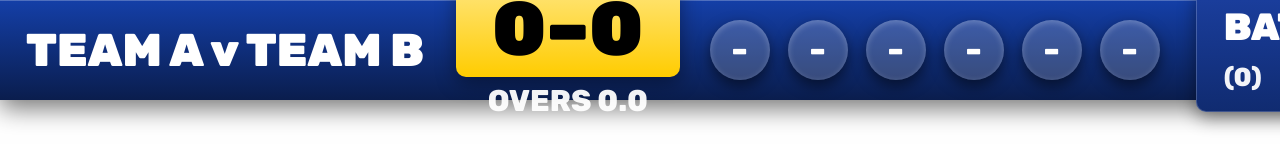
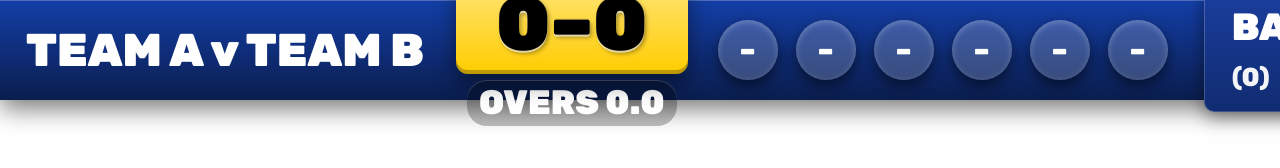
Before and after one commit to bismillah-ui/Apex, a plain HTML site: page index.html in a window 1280 px wide. Shown: the top 168 px of the page. Drawn offline with Linux system fonts and the light colour scheme.

Commit message:
Update index.html

```diff
--- a/index.html
+++ b/index.html
@@ -10,7 +10,7 @@
   --royal1:#0a1d4d;
   --royal2:#0f2e7a;
   --royal3:#143fa8;
-  --yellow:#ffcc00; /* Australia yellow */
+  --yellow:#ffcc00;
   --white:#ffffff;
 }
 
@@ -29,8 +29,7 @@ html,body{
   padding:0 26px;
   box-sizing:border-box;
   color:var(--white);
-  background:
-    linear-gradient(180deg,var(--royal3),var(--royal1));
+  background:linear-gradient(180deg,var(--royal3),var(--royal1));
   box-shadow:
     inset 0 1px 0 rgba(255,255,255,.25),
     0 8px 24px rgba(0,0,0,.55);
@@ -38,7 +37,7 @@ html,body{
 
 /* TEAMS */
 .teams{
-  font-size:46px;   /* BIGGER */
+  font-size:46px;
   font-weight:900;
   margin-right:32px;
   white-space:nowrap;
@@ -48,24 +47,41 @@ html,body{
 .scoreWrap{
   display:flex;
   flex-direction:column;
+  align-items:center;
   margin-right:30px;
 }
 .score{
   background:linear-gradient(180deg,#ffe680,var(--yellow));
   color:#000;
-  font-size:76px;   /* UNCHANGED */
+  font-size:76px;
   font-weight:900;
-  padding:10px 36px;
-  border-radius:10px;
+  padding:12px 40px;
+  border-radius:12px;
   line-height:1;
-  box-shadow:0 6px 20px rgba(0,0,0,.4);
+  position:relative;
+
+  /* 3D EMBOSSED EFFECT */
+  box-shadow:
+    inset 0 3px 0 rgba(255,255,255,.7),
+    inset 0 -4px 0 rgba(0,0,0,.25),
+    0 10px 22px rgba(0,0,0,.45);
+
+  text-shadow:
+    0 2px 0 rgba(255,255,255,.6),
+    0 -1px 0 rgba(0,0,0,.2),
+    2px 3px 4px rgba(0,0,0,.35);
 }
+
+/* OVERS – FIXED VISIBILITY */
 .overs{
   margin-top:6px;
-  font-size:30px;   /* BIGGER */
-  font-weight:800;
-  text-align:center;
-  opacity:.95;
+  padding:4px 12px;
+  font-size:34px;
+  font-weight:900;
+  line-height:1.1;
+  background:rgba(0,0,0,.25);
+  border-radius:20px;
+  box-shadow:inset 0 1px 0 rgba(255,255,255,.25);
 }
 
 /* BALL TIMELINE */
@@ -76,14 +92,14 @@ html,body{
   margin-right:36px;
 }
 .ball{
-  width:60px;   /* BIGGER */
+  width:60px;
   height:60px;
   border-radius:50%;
   background:rgba(255,255,255,.18);
   display:flex;
   align-items:center;
   justify-content:center;
-  font-size:28px;  /* BIGGER */
+  font-size:28px;
   font-weight:900;
   box-shadow:
     inset 0 2px 6px rgba(255,255,255,.25),
@@ -116,14 +132,14 @@ html,body{
   background:linear-gradient(180deg,#1b3fa0,#102b70);
   padding:16px 28px;
   border-radius:10px;
-  font-size:38px;   /* BIGGER */
+  font-size:38px;
   font-weight:900;
   box-shadow:
     inset 0 0 0 1px rgba(255,255,255,.2),
     0 6px 18px rgba(0,0,0,.45);
 }
 .bat span{
-  font-size:26px;   /* BIGGER */
+  font-size:26px;
   font-weight:800;
   opacity:.95;
   margin-left:10px;
@@ -161,10 +177,9 @@ html,body{
 </div>
 
 <script>
-/* FEED URL */
 const FEED =
 "https://script.google.com/macros/s/AKfycbw_RRTNhUeFIzDgsu5pVCUT0wNko-C9ejjKWTM25tQYcUO-Qa9M1yFORmA_yTvd2K91Nw/exec";
-const CB="royalBigCB";
+const CB="royal3DCB";
 
 function load(){
   const s=document.createElement("script");
@@ -174,7 +189,7 @@ function load(){
 }
 setInterval(load,1000);
 
-function royalBigCB(d){
+function royal3DCB(d){
   if(!d) return;
 
   document.getElementById("teams").textContent =
```
